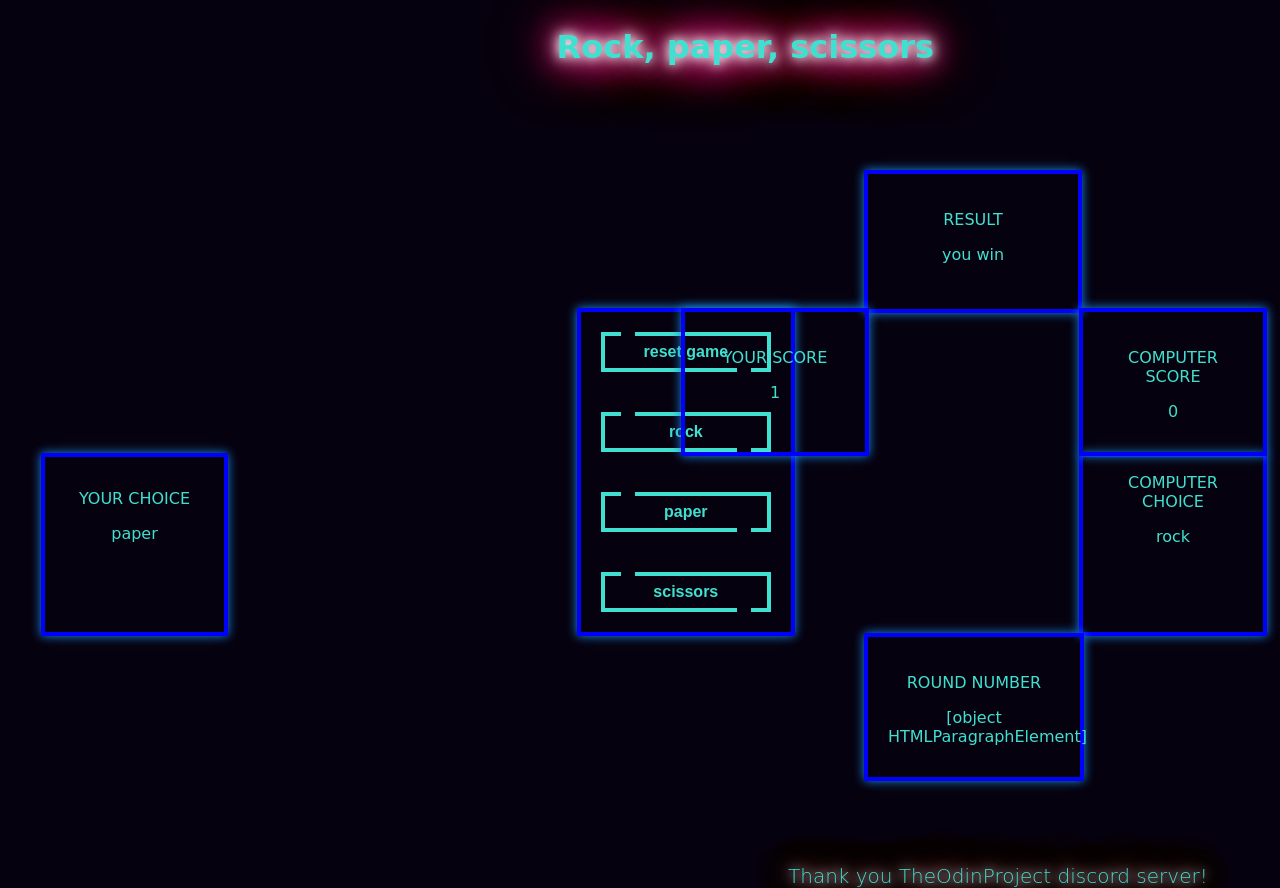
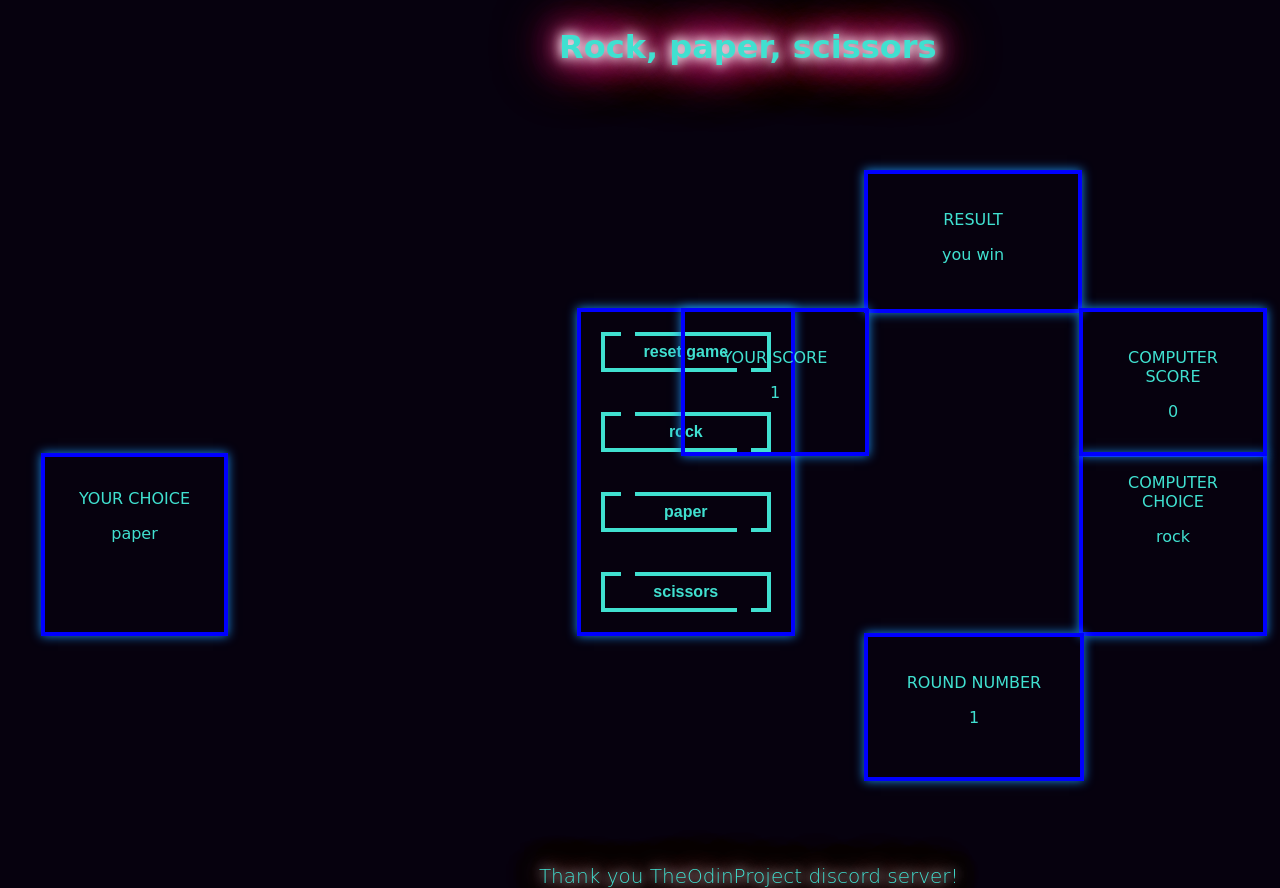
Before and after one commit to gunslingerOP/Rock-Paper-Scissors, a plain HTML site: page index.html in a window 1280 px wide. Both pictures are taken after a click on the button "paper". Drawn offline with Linux system fonts and the light colour scheme.

Commit message:
JS and more pixel-obsessive CSS modifications

```diff
--- a/RPS.JS
+++ b/RPS.JS
@@ -51,9 +51,9 @@ else
 
 
 }
-let roun=0
+let round=0
 function round_no(){
- roun+=1
+ round+=1
     document.getElementById("round").textContent = round
 
 }
--- a/RPS.css
+++ b/RPS.css
@@ -8,7 +8,7 @@ font-family: "Bad Script", cursive;
     position: absolute;
     display: flex;
     top:20px;
-    left: 43.4%;
+    left: 43.6%;
     margin: 0;
     padding: 0;
 }
@@ -131,7 +131,7 @@ margin: 20px auto;
 #trib{
     position: absolute;
     bottom: -880px;
-    left:780px;
+    left:42%;
     font-weight: 300;
     font-size:20px;
     animation: glow 1s ease-in-out infinite alternate;
```
